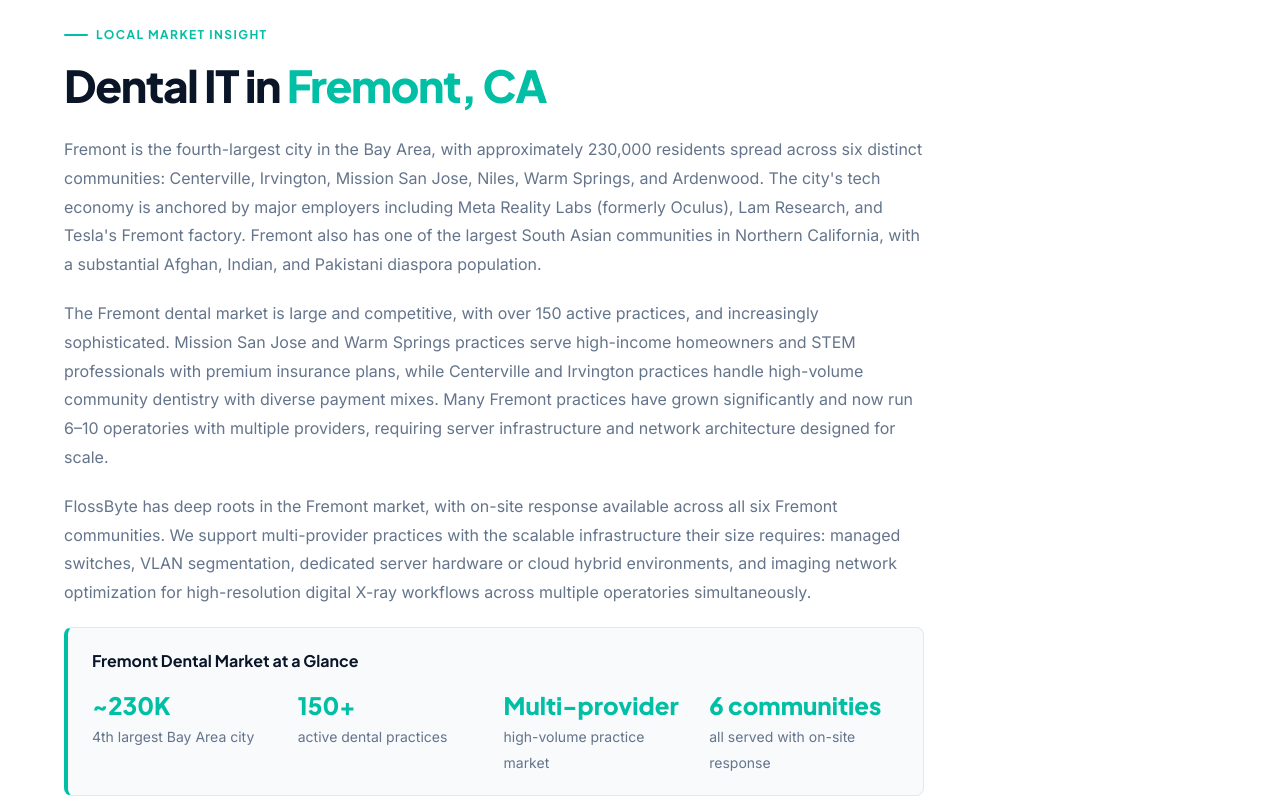
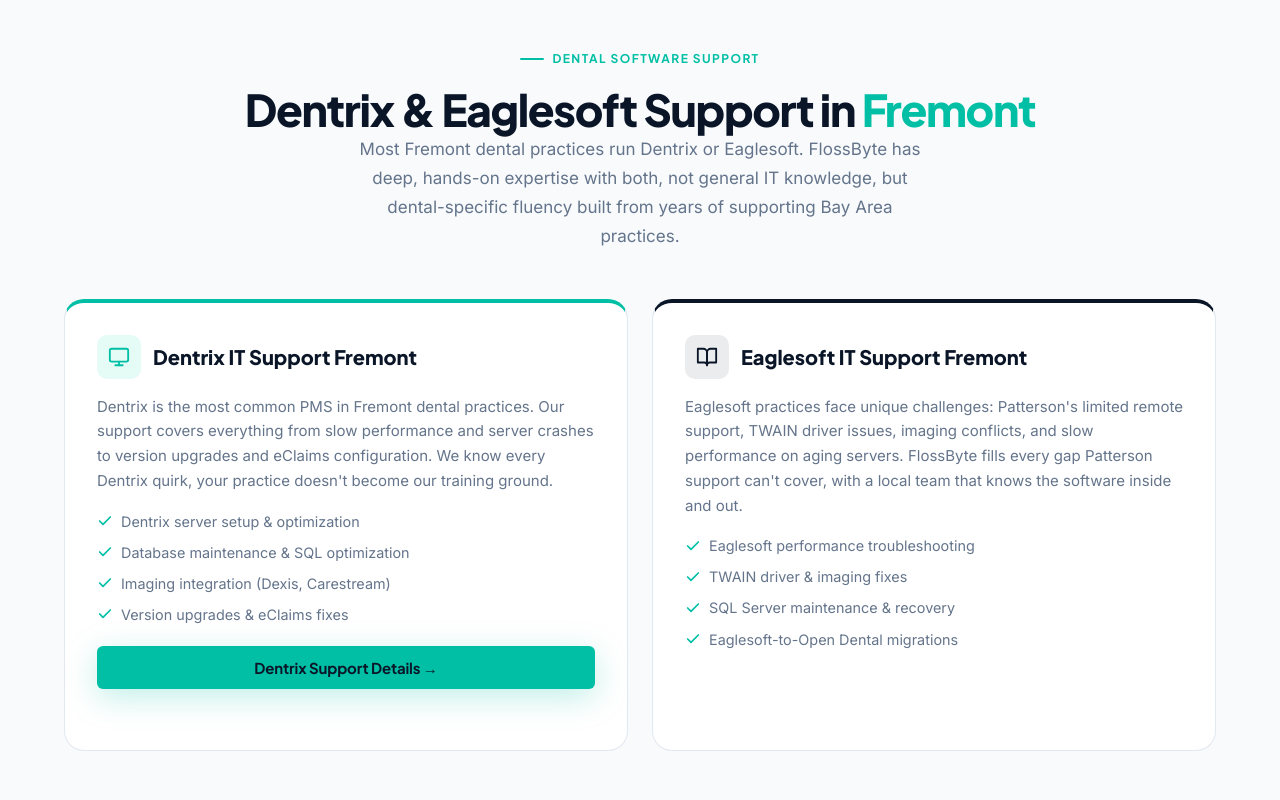
Before and after one commit to montythind1/flossbyte-website, a plain HTML site: page locations/east-bay/fremont.html in a window 1280 px wide. Shown: the part 4940-5740 px from the top of the page. Drawn offline with Linux system fonts and the light colour scheme.

Commit message:
Remove old stats-heavy Local Market Insight section (Fremont)

```diff
--- a/locations/east-bay/fremont.html
+++ b/locations/east-bay/fremont.html
@@ -217,31 +217,8 @@
   </div>
 </section>
 
-
-
 <!-- DENTRIX & EAGLESOFT SUPPORT IN FREMONT -->
 
-<!-- FREMONT LOCAL CONTEXT -->
-<section style="padding:56px 0;background:#fff">
-  <div class="container">
-    <div class="section-eyebrow">Local Market Insight</div>
-    <h2 class="section-title">Dental IT in <em>Fremont, CA</em></h2>
-    <div style="max-width:860px;margin-top:24px;display:flex;flex-direction:column;gap:20px">
-      <p style="color:var(--color-text-muted);font-size:1rem;line-height:1.8">Fremont is the fourth-largest city in the Bay Area, with approximately 230,000 residents spread across six distinct communities: Centerville, Irvington, Mission San Jose, Niles, Warm Springs, and Ardenwood. The city's tech economy is anchored by major employers including Meta Reality Labs (formerly Oculus), Lam Research, and Tesla's Fremont factory. Fremont also has one of the largest South Asian communities in Northern California, with a substantial Afghan, Indian, and Pakistani diaspora population.</p>
-      <p style="color:var(--color-text-muted);font-size:1rem;line-height:1.8">The Fremont dental market is large and competitive, with over 150 active practices, and increasingly sophisticated. Mission San Jose and Warm Springs practices serve high-income homeowners and STEM professionals with premium insurance plans, while Centerville and Irvington practices handle high-volume community dentistry with diverse payment mixes. Many Fremont practices have grown significantly and now run 6–10 operatories with multiple providers, requiring server infrastructure and network architecture designed for scale.</p>
-      <p style="color:var(--color-text-muted);font-size:1rem;line-height:1.8">FlossByte has deep roots in the Fremont market, with on-site response available across all six Fremont communities. We support multi-provider practices with the scalable infrastructure their size requires: managed switches, VLAN segmentation, dedicated server hardware or cloud hybrid environments, and imaging network optimization for high-resolution digital X-ray workflows across multiple operatories simultaneously.</p>
-      <div style="background:#f8fafc;border:1px solid #e5e7eb;border-left:4px solid var(--color-teal);border-radius:8px;padding:20px 24px">
-        <p style="color:var(--color-navy);font-weight:700;margin-bottom:8px;font-family:var(--font-heading)">Fremont Dental Market at a Glance</p>
-        <div style="display:grid;grid-template-columns:repeat(auto-fit,minmax(180px,1fr));gap:16px;margin-top:12px">
-          <div><span style="font-size:1.5rem;font-weight:800;color:var(--color-teal);font-family:var(--font-heading)">~230K</span><br><span style="font-size:0.875rem;color:var(--color-text-muted)">4th largest Bay Area city</span></div>
-          <div><span style="font-size:1.5rem;font-weight:800;color:var(--color-teal);font-family:var(--font-heading)">150+</span><br><span style="font-size:0.875rem;color:var(--color-text-muted)">active dental practices</span></div>
-          <div><span style="font-size:1.5rem;font-weight:800;color:var(--color-teal);font-family:var(--font-heading)">Multi-provider</span><br><span style="font-size:0.875rem;color:var(--color-text-muted)">high-volume practice market</span></div>
-          <div><span style="font-size:1.5rem;font-weight:800;color:var(--color-teal);font-family:var(--font-heading)">6 communities</span><br><span style="font-size:0.875rem;color:var(--color-text-muted)">all served with on-site response</span></div>
-        </div>
-      </div>
-    </div>
-  </div>
-</section>
 
 <section class="section-light">
   <div class="container">
```
